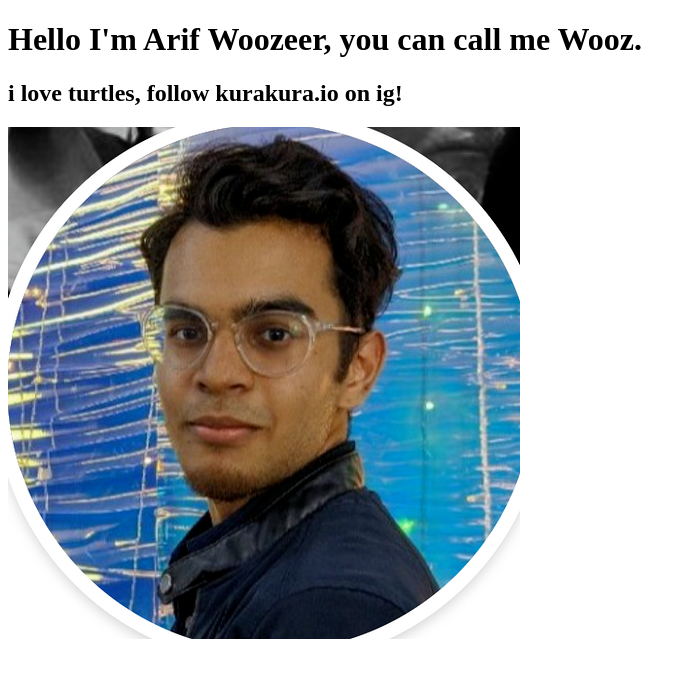
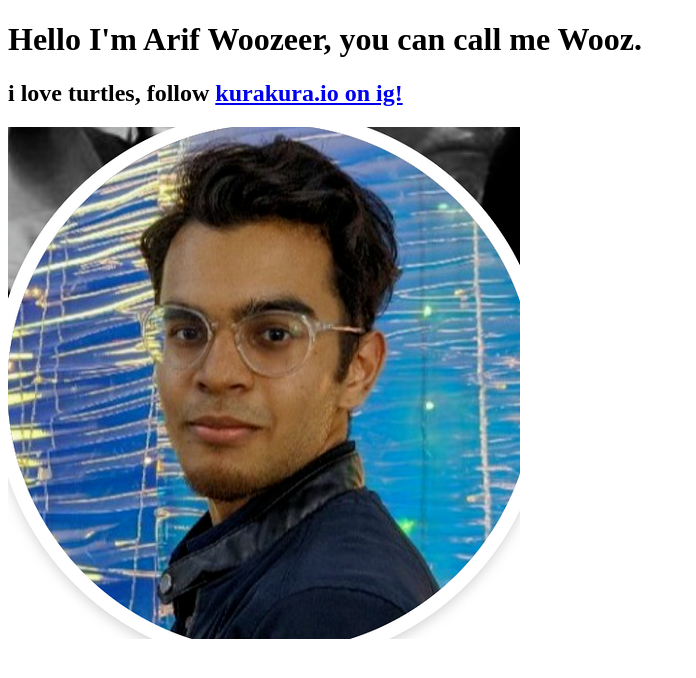
Before and after one commit to wooziecodes/wooziecodes.github.io, a plain HTML site: page index.html in a window 1280 px wide. Shown: the whole page, without its empty margins (0-696 px from the left). Drawn offline with Linux system fonts and the light colour scheme; files whose address does not match are found by name.

Commit message:
edited kura hyperlink

```diff
--- a/index.html
+++ b/index.html
@@ -9,7 +9,7 @@
 </head>
 <body>
   <h1> Hello I'm Arif Woozeer, you can call me Wooz.</h1>
-  <h2> i love turtles, follow kurakura.io on ig!</h2>
+  <h2> i love turtles, follow <a href="https//:instagram.com/kurakura.io/?hl=en">kurakura.io on ig!</a></h2>
   <img src="C:\Users\user\Documents\GitHub\wooziecodes.io\Assets\wooz.png"
 alt="Cheetah!" />
 
```
